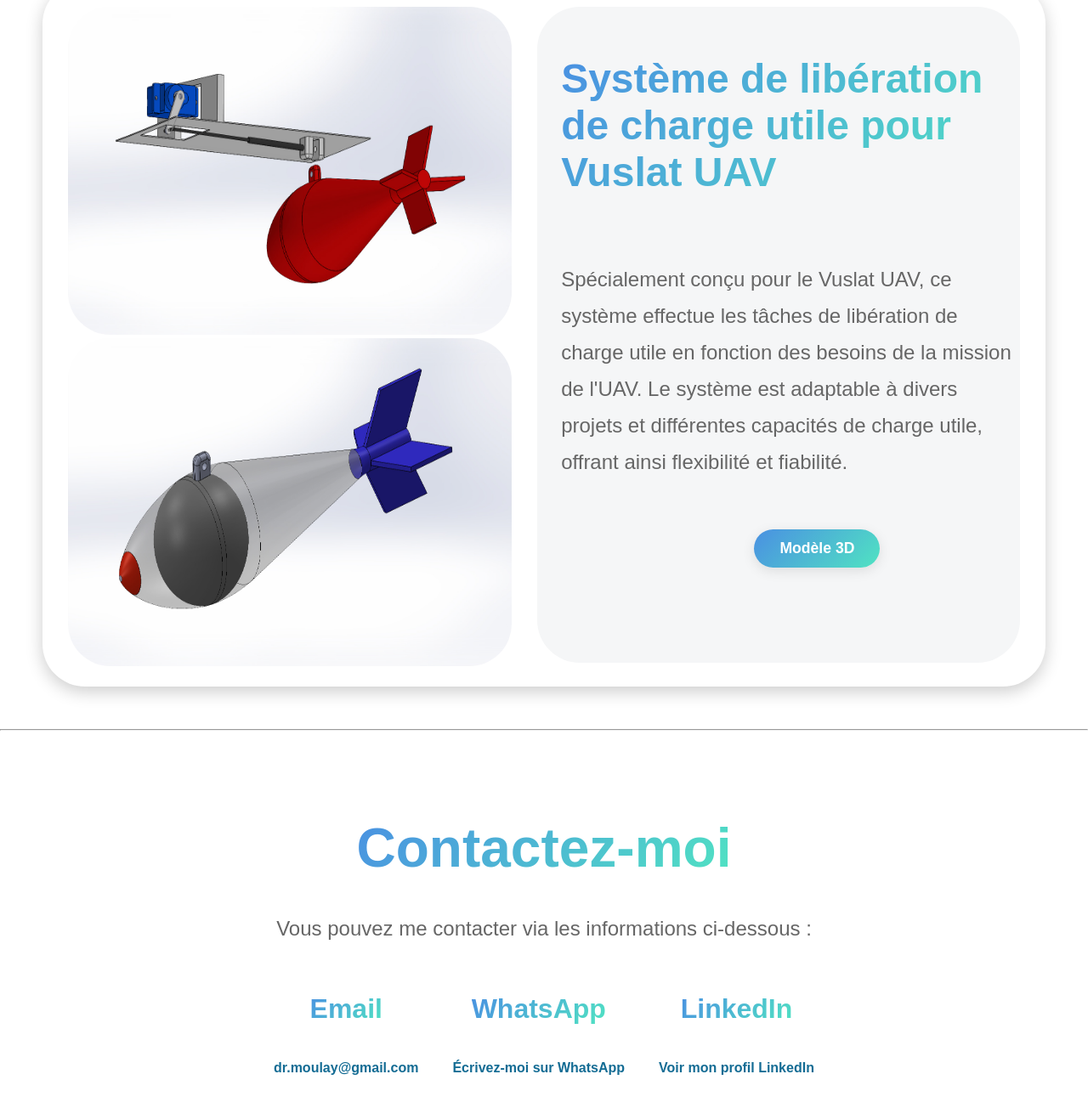
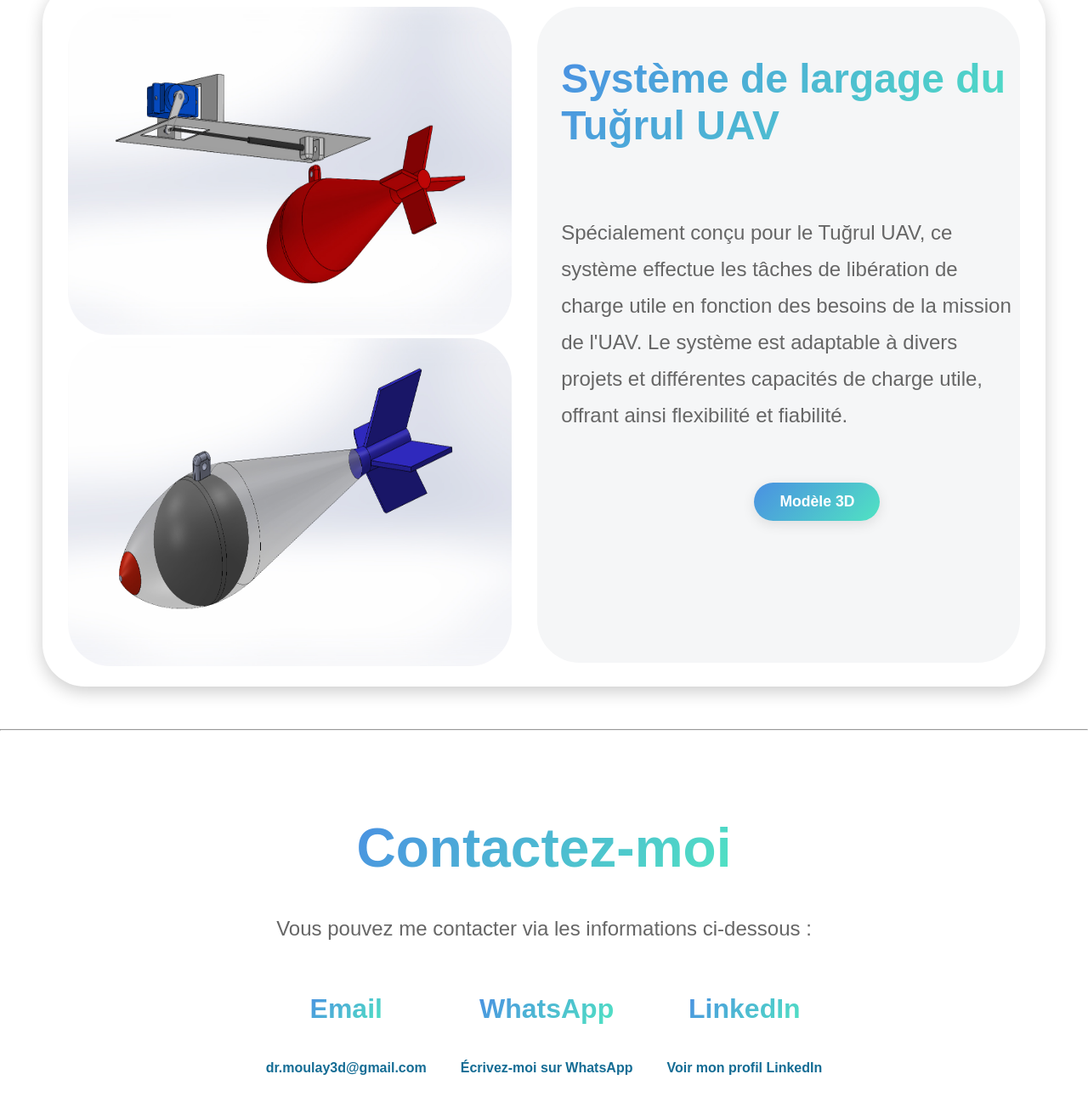
Before and after one commit to DrMoulay/html-personal, a plain HTML site: page français.html in a window 1280 px wide. Shown: the part 9156-10460 px from the top of the page at 85% size. Drawn offline with Linux system fonts and the light colour scheme.

Commit message:
Update français.html

```diff
--- a/français.html
+++ b/français.html
@@ -182,8 +182,8 @@
                 <img class="vuslat2" src="./fotolar/vuslat yük tasarımı foto.JPG" alt="Photo de la conception de la charge utile Vuslat">
             </div>
             <div class="port-text">
-                <h2>Système de libération de charge utile pour Vuslat UAV</h2>
-                <p>Spécialement conçu pour le Vuslat UAV, ce système effectue les tâches de libération de charge utile en fonction des besoins de la mission de l'UAV. Le système est adaptable à divers projets et différentes capacités de charge utile, offrant ainsi flexibilité et fiabilité.</p>
+                <h2>Système de largage du Tuğrul UAV</h2>
+                <p>Spécialement conçu pour le Tuğrul UAV, ce système effectue les tâches de libération de charge utile en fonction des besoins de la mission de l'UAV. Le système est adaptable à divers projets et différentes capacités de charge utile, offrant ainsi flexibilité et fiabilité.</p>
                 <div class="model3d">
                     <a href="./dosyalar/vuslat 2. görev mekanizması.SLDPRT" class="button3d" target="_blank">Modèle 3D</a>
                 </div>
@@ -198,7 +198,7 @@
         <div class="contact-info">
             <div class="contact-method">
                 <h3>Email</h3>
-                <p><a href="mailto:dr.moulay@gmail.com">dr.moulay@gmail.com</a></p>
+                <p><a href="mailto:dr.moulay3d@gmail.com">dr.moulay3d@gmail.com</a></p>
             </div>
 
             <div class="contact-method">
@@ -208,7 +208,7 @@
 
             <div class="contact-method">
                 <h3>LinkedIn</h3>
-                <p><a href="https://www.linkedin.com/in/moulaye-zeini-abdouramane-samber-932271202/" target="_blank">Voir mon profil LinkedIn</a></p>
+                <p><a href="https://www.linkedin.com/in/moulaye-zeini-abdouramane-samber-932271202?utm_source=share&utm_campaign=share_via&utm_content=profile&utm_medium=android_app" target="_blank">Voir mon profil LinkedIn</a></p>
             </div>
         </div>
     </section>
```
